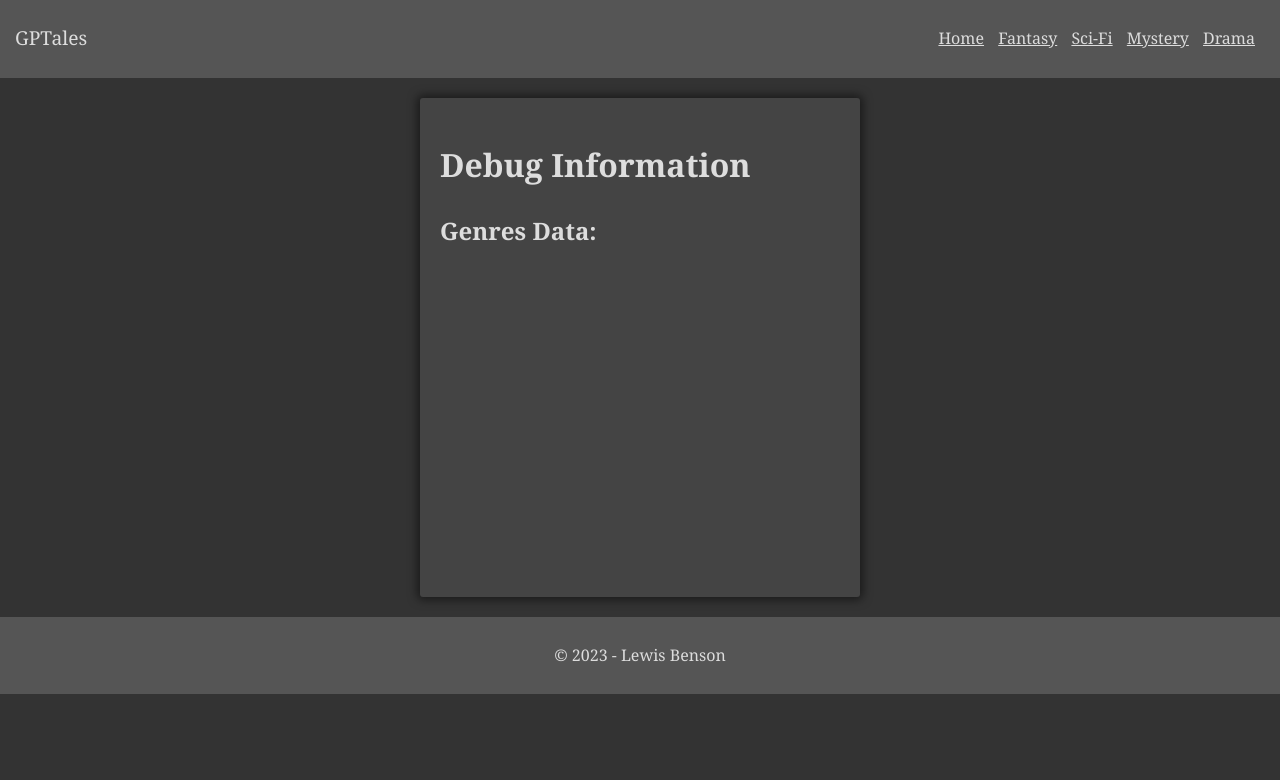
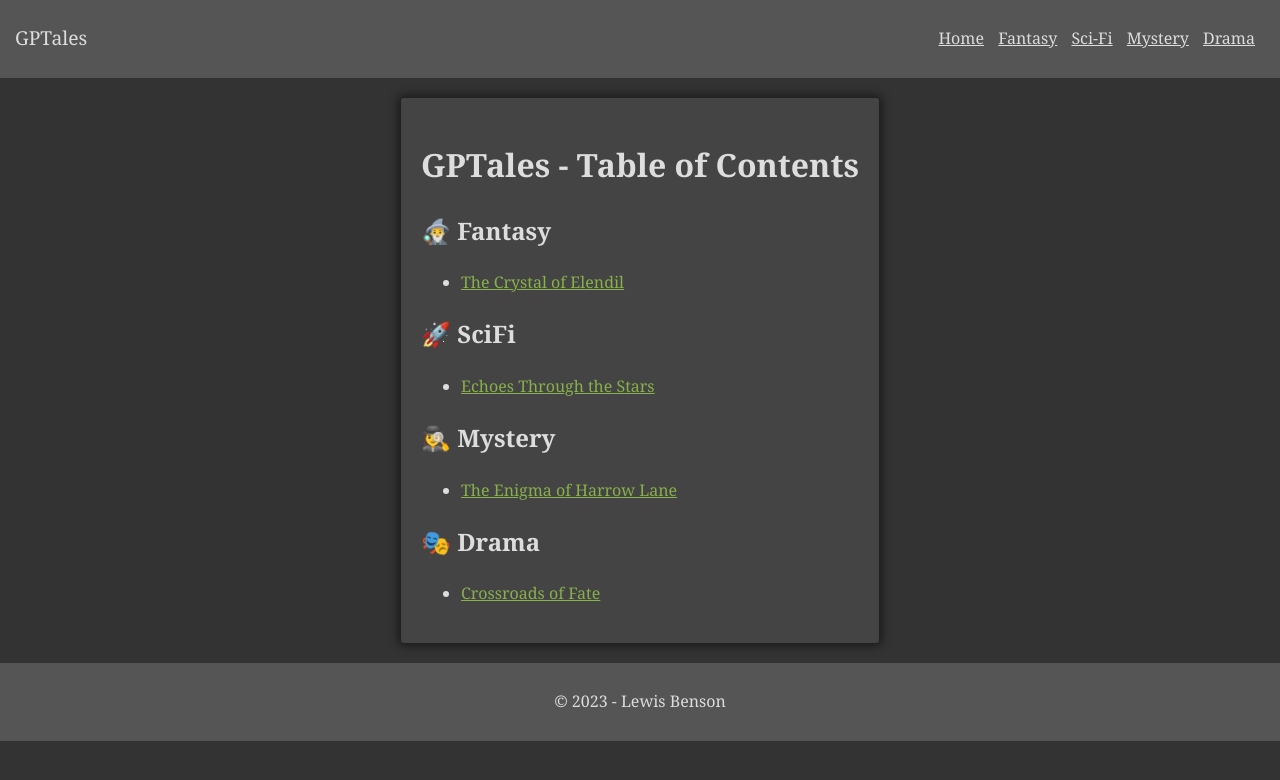
Before and after one commit to tm-LBenson/GPTales, a Jekyll site: the page built from index.html, in a window 1280 px wide. Shown: the top 780 px of the page. Built offline with Jekyll 4.4.1, drawn with Linux system fonts in a browser that asks for light colours.

Commit message:
hard coded HTML

```diff
--- a/index.html
+++ b/index.html
@@ -2,23 +2,24 @@
 layout: default
 ---
 
-<h1>Debug Information</h1>
+<h1>GPTales - Table of Contents</h1>
 
-<h2>Genres Data:</h2>
-<pre>
-{% for genre in site.data.genres %}
-  {{ genre.name }}: {{ genre.slug }}
-{% endfor %}
-</pre>
+<h2>🧙‍♂️ Fantasy</h2>
+<ul>
+  <li><a href="/Fantasy/the-crystal-of-elendil.html">The Crystal of Elendil</a></li>
+</ul>
 
-{% assign genres = site.data.genres %}
+<h2>🚀 SciFi</h2>
+<ul>
+  <li><a href="/SciFi/echoes-through-the-stars.html">Echoes Through the Stars</a></li>
+</ul>
 
-{% for genre in genres %}
-  <h2>{{ genre.name }}</h2>
-  <ul>
-    {% assign genre_stories = site.pages | where_exp: "story", "story.genre == genre.slug" %}
-    {% for story in genre_stories %}
-      <li><a href="{{ story.url | relative_url }}">{{ story.title }}</a></li>
-    {% endfor %}
-  </ul>
-{% endfor %}
+<h2>🕵️‍♀️ Mystery</h2>
+<ul>
+  <li><a href="/Mystery/the-enigma-of-harrow-lane.html">The Enigma of Harrow Lane</a></li>
+</ul>
+
+<h2>🎭 Drama</h2>
+<ul>
+  <li><a href="/Drama/crossroads-of-fate.html">Crossroads of Fate</a></li>
+</ul>
```
